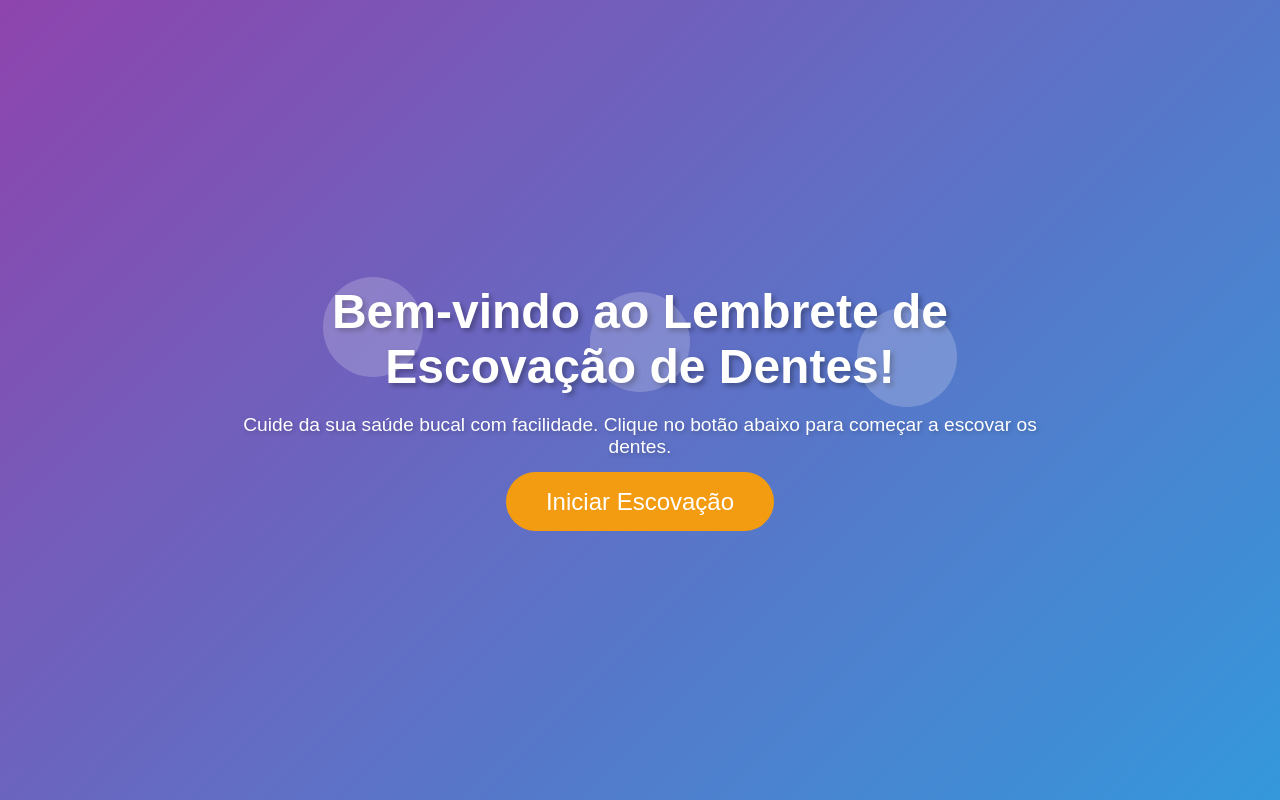
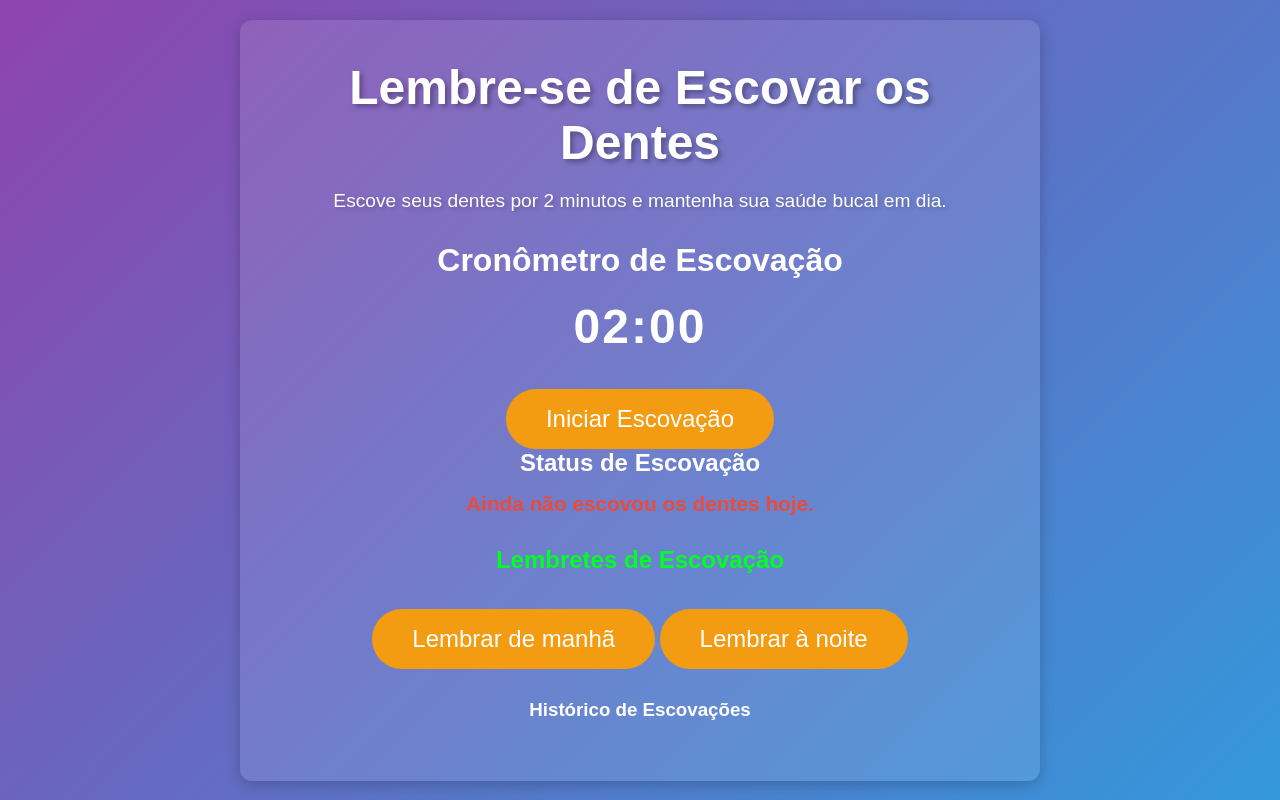
Before and after one commit to frankkkgjsafthweq/LembreteEscovar, a plain HTML site: page telai.html in a window 1280 px wide. Drawn offline with Linux system fonts and the light colour scheme.

Commit message:
Update telai.html

```diff
--- a/telai.html
+++ b/telai.html
@@ -3,27 +3,42 @@
 <head>
     <meta charset="UTF-8">
     <meta name="viewport" content="width=device-width, initial-scale=1.0">
-    <title>Tela Inicial - Escovação de Dentes</title>
-    <link rel="stylesheet" href="telai.css">
+    <title>Lembrete de Escovação de Dentes</title>
+    <link rel="stylesheet" href="style.css">
 </head>
 <body>
     <div class="container">
-        <div class="intro-content">
-            <h1>Bem-vindo ao Lembrete de Escovação de Dentes!</h1>
-            <p>Cuide da sua saúde bucal com facilidade. Clique no botão abaixo para começar a escovar os dentes.</p>
-            <a href="index.html" id="start-btn" class="btn">
-    Iniciar Escovação
-</a>
-
+        <div class="header">
+            <h1>Lembre-se de Escovar os Dentes</h1>
+            <p>Escove seus dentes por 2 minutos e mantenha sua saúde bucal em dia.</p>
         </div>
 
-        <div class="animation-container">
-            <div class="circle"></div>
-            <div class="circle"></div>
-            <div class="circle"></div>
+        <div class="timer-section">
+            <h2>Cronômetro de Escovação</h2>
+            <div id="timer-display">02:00</div>
+            <button id="start-timer" class="btn">Iniciar Escovação</button>
         </div>
+
+        <div class="status-section">
+            <h3>Status de Escovação</h3>
+            <p id="status">Ainda não escovou os dentes hoje.</p>
+        </div>
+
+        <div class="reminder-section">
+            <h3>Lembretes de Escovação</h3>
+            <button id="morning-reminder" class="btn">Lembrar de manhã</button>
+            <button id="night-reminder" class="btn">Lembrar à noite</button>
+        </div>
+
+        <div class="history-section">
+            <h3>Histórico de Escovações</h3>
+            <ul id="escovacao-history"></ul>
+        </div>
+
+        <!-- Div para animação dos confetes -->
+        <div id="confetti" class="confetti-container"></div>
     </div>
 
-    <script src="telai.js"></script>
+    <script src="index.js"></script>
 </body>
 </html>
```
